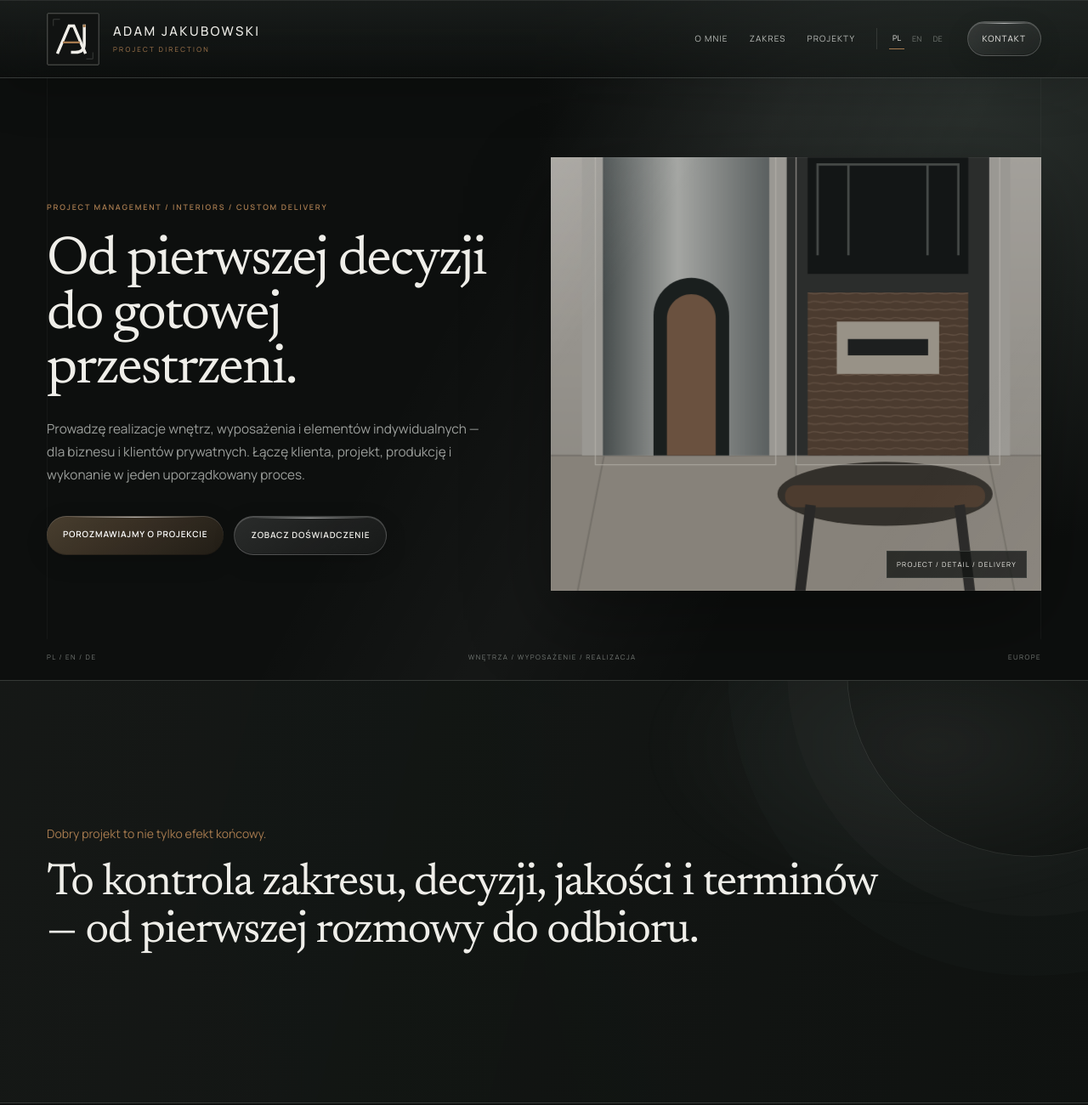
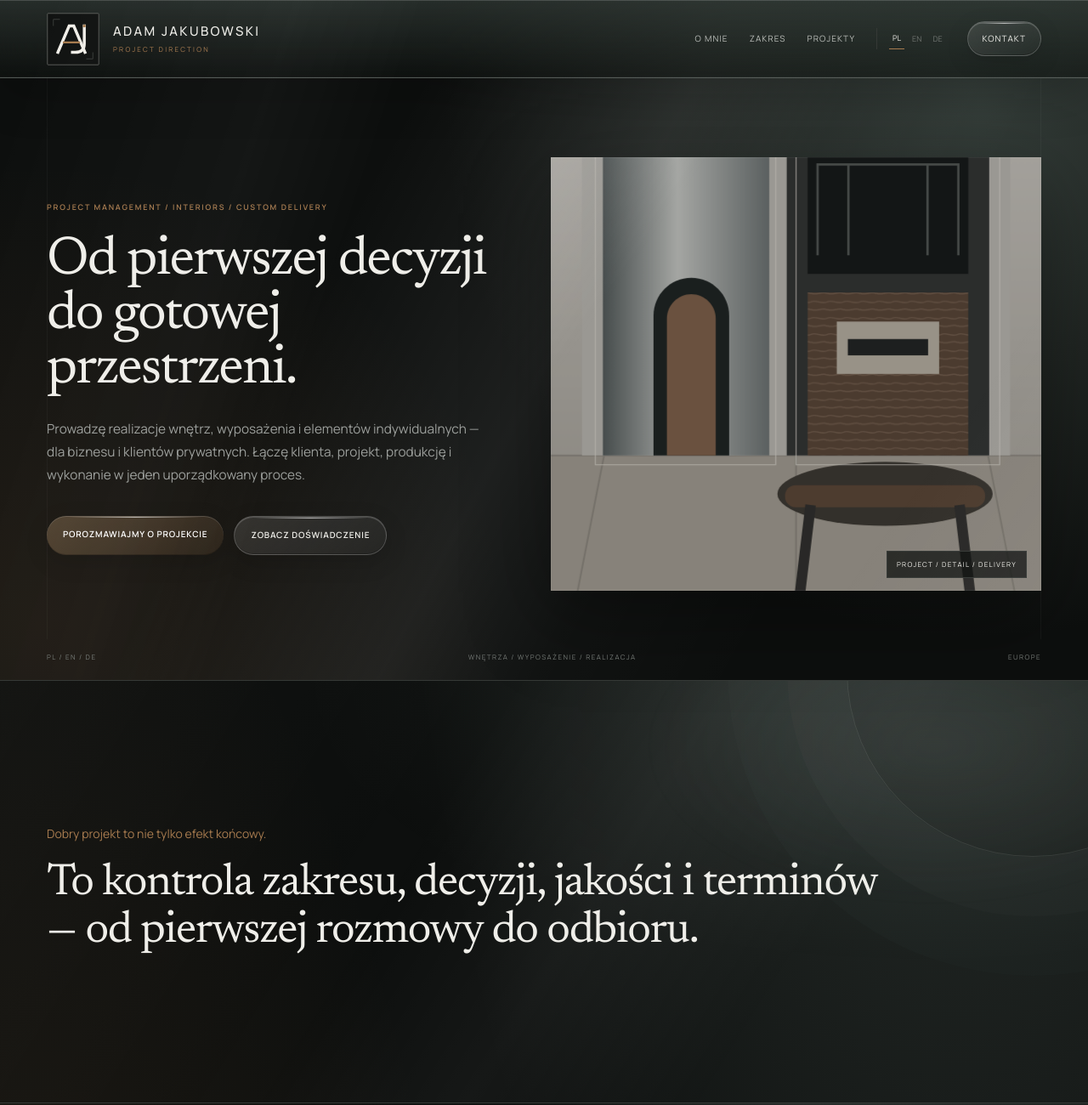
Before and after one commit to Yadamox/adam-jakubowski-portfolio, a plain HTML site: page index.html in a window 1280 px wide. Shown: the top 1300 px of the page at 85% size. Drawn offline with Linux system fonts and the light colour scheme.

Commit message:
style: extend glossy treatment across entire page

```diff
--- a/liquid-glass.css
+++ b/liquid-glass.css
@@ -3,8 +3,9 @@
 body {
   position: relative;
   background:
-    radial-gradient(ellipse 70% 42% at 88% 2%, rgba(170, 193, 183, .12), transparent 68%),
-    radial-gradient(ellipse 52% 34% at 4% 39%, rgba(147, 107, 68, .09), transparent 72%),
+    radial-gradient(ellipse 82% 50% at 88% 0%, rgba(181, 211, 198, .2), transparent 66%),
+    radial-gradient(ellipse 64% 42% at 2% 38%, rgba(164, 111, 62, .16), transparent 70%),
+    radial-gradient(ellipse 72% 42% at 82% 75%, rgba(150, 181, 168, .11), transparent 72%),
     var(--black);
 }
 body::before {
@@ -14,14 +15,42 @@ body::before {
   inset: 0;
   pointer-events: none;
   background:
-    linear-gradient(118deg, transparent 17%, rgba(255, 255, 255, .025) 32%, transparent 47%),
-    radial-gradient(circle at 76% 72%, rgba(191, 210, 201, .055), transparent 27%);
+    linear-gradient(112deg, transparent 5%, rgba(255, 255, 255, .025) 17%, rgba(255, 255, 255, .09) 26%, rgba(255, 255, 255, .018) 36%, transparent 48%),
+    linear-gradient(128deg, transparent 54%, rgba(214, 232, 223, .055) 66%, transparent 78%),
+    radial-gradient(circle at 76% 72%, rgba(191, 210, 201, .1), transparent 30%);
+  background-size: 150% 150%, 130% 130%, 100% 100%;
+}
+body::after {
+  content: "";
+  position: fixed;
+  z-index: 40;
+  top: 0;
+  left: 10%;
+  width: 34%;
+  height: 100vh;
+  pointer-events: none;
+  opacity: .38;
+  transform: skewX(-18deg) translateX(-45%);
+  background: linear-gradient(90deg, transparent, rgba(255, 255, 255, .035), rgba(255, 255, 255, .075), transparent);
+  mix-blend-mode: screen;
 }
 .hero {
   background:
-    linear-gradient(118deg, transparent 42%, rgba(255, 255, 255, .035) 58%, transparent 73%),
-    radial-gradient(circle at 90% 15%, #2a302d 0, transparent 39%),
+    linear-gradient(118deg, transparent 32%, rgba(255, 255, 255, .075) 51%, rgba(255, 255, 255, .018) 62%, transparent 76%),
+    radial-gradient(circle at 90% 15%, #343d39 0, #202522 23%, transparent 47%),
+    radial-gradient(circle at 4% 92%, rgba(146, 94, 50, .13), transparent 38%),
     var(--black);
+}
+.statement,
+.about,
+.services,
+.projects,
+.process,
+.contact {
+  background-image:
+    linear-gradient(122deg, rgba(255, 255, 255, .018), transparent 38%, rgba(255, 255, 255, .04) 54%, transparent 72%),
+    radial-gradient(ellipse at 85% 0%, rgba(195, 216, 206, .065), transparent 48%);
+  background-blend-mode: screen;
 }
 .statement,
 .about,
@@ -54,9 +83,9 @@ body::before {
 /* Liquid glass — restrained, structural accents inspired by Apple OS 27. */
 @supports ((backdrop-filter: blur(1px)) or (-webkit-backdrop-filter: blur(1px))) {
   .nav {
-    background: linear-gradient(180deg, rgba(30, 34, 32, .72), rgba(13, 15, 14, .58));
-    border-bottom-color: rgba(255, 255, 255, .13);
-    box-shadow: inset 0 1px 0 rgba(255, 255, 255, .08), 0 18px 55px rgba(0, 0, 0, .16);
+    background: linear-gradient(180deg, rgba(46, 54, 50, .78), rgba(15, 18, 16, .58));
+    border-bottom-color: rgba(255, 255, 255, .2);
+    box-shadow: inset 0 1px 0 rgba(255, 255, 255, .16), inset 0 -1px 0 rgba(255, 255, 255, .035), 0 18px 55px rgba(0, 0, 0, .2);
     -webkit-backdrop-filter: saturate(145%) blur(26px);
     backdrop-filter: saturate(145%) blur(26px);
   }
```
